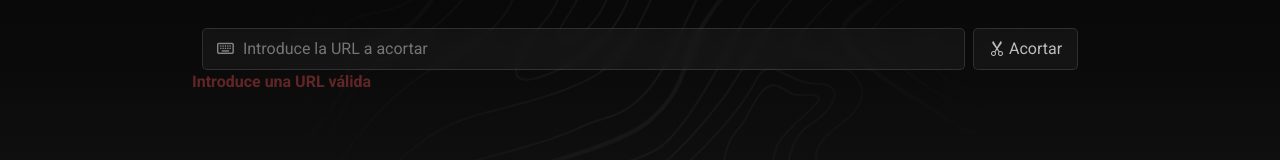
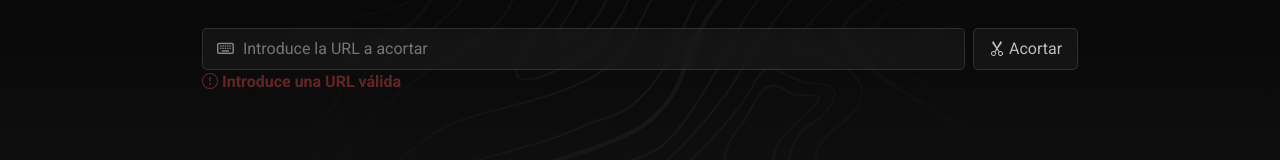
Before and after one commit to pablolop12/Shortly-URL-Shortener, an Angular app in the folder Frontend-Acortador/: page / in a window 1280 px wide. Both pictures are taken after a click on the button "Acortar". Shown: the part 344-504 px from the top of the page. Built offline with nearby package versions, Linux system fonts and the light colour scheme.

Commit message:
Mensaje de error centrado

```diff
--- a/Frontend-Acortador/src/app/components/hero/hero.component.html
+++ b/Frontend-Acortador/src/app/components/hero/hero.component.html
@@ -23,7 +23,7 @@
     </div>
 
     <!-- Mensaje de error cuando la URL es inválida o duplicada -->
-    <div *ngIf="showDuplicateError" class="error-message">{{ errorMessage }}</div>
+    <div *ngIf="showDuplicateError" class="error-message" style="padding: 0px 10px;"><i class="bi bi-exclamation-circle me-1"></i>{{ errorMessage }}</div>
 </div>
 
 <!-- Mostrar los enlaces acortados en filas de tres (responsive) -->
```
